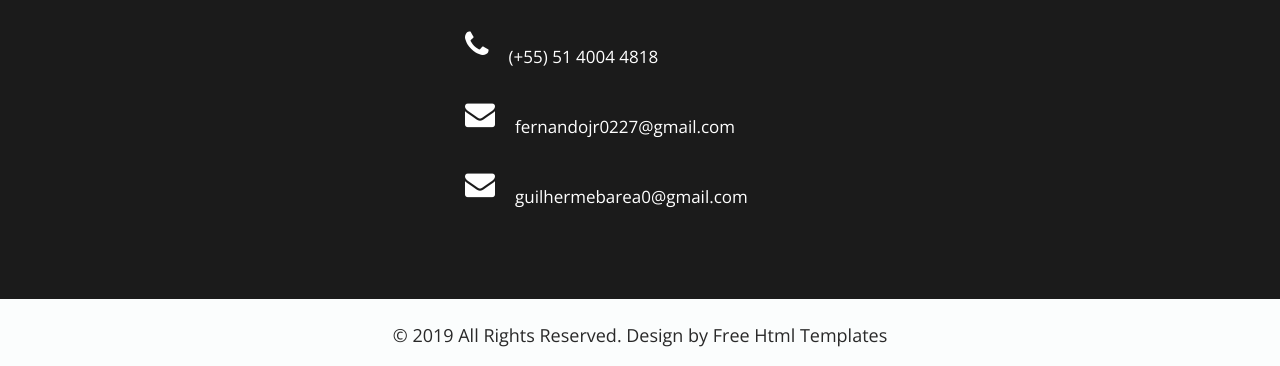
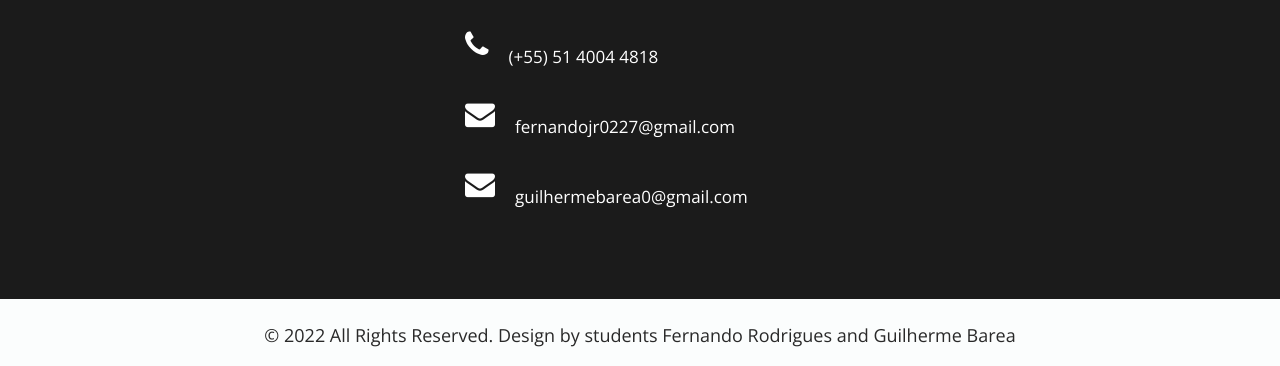
Before and after one commit to Bareaa/ProjetoMaker, a plain HTML site: page index.html in a window 1280 px wide. Shown: the part 3580-3946 px from the top of the page. Drawn offline with nearby package versions, Linux system fonts and the light colour scheme; some packages are replaced by stand-ins of ours; a script that the page names is missing; files whose address does not match are found by name.

Commit message:
me2 estava corrompido, atualizando jpeg

```diff
--- a/index.html
+++ b/index.html
@@ -285,7 +285,7 @@
                <div class="container">
                   <div class="row">
                      <div class="col-md-12">
-                        <p>© 2019 All Rights Reserved. Design by<a href="https://html.design/"> Free Html Templates</a></p>
+                        <p>© 2022 All Rights Reserved. Design by<a href="https://html.design/"> students Fernando Rodrigues and Guilherme Barea</a></p>
                      </div>
                   </div>
                </div>
```
Also changed, not shown: images/me2.jpg.
